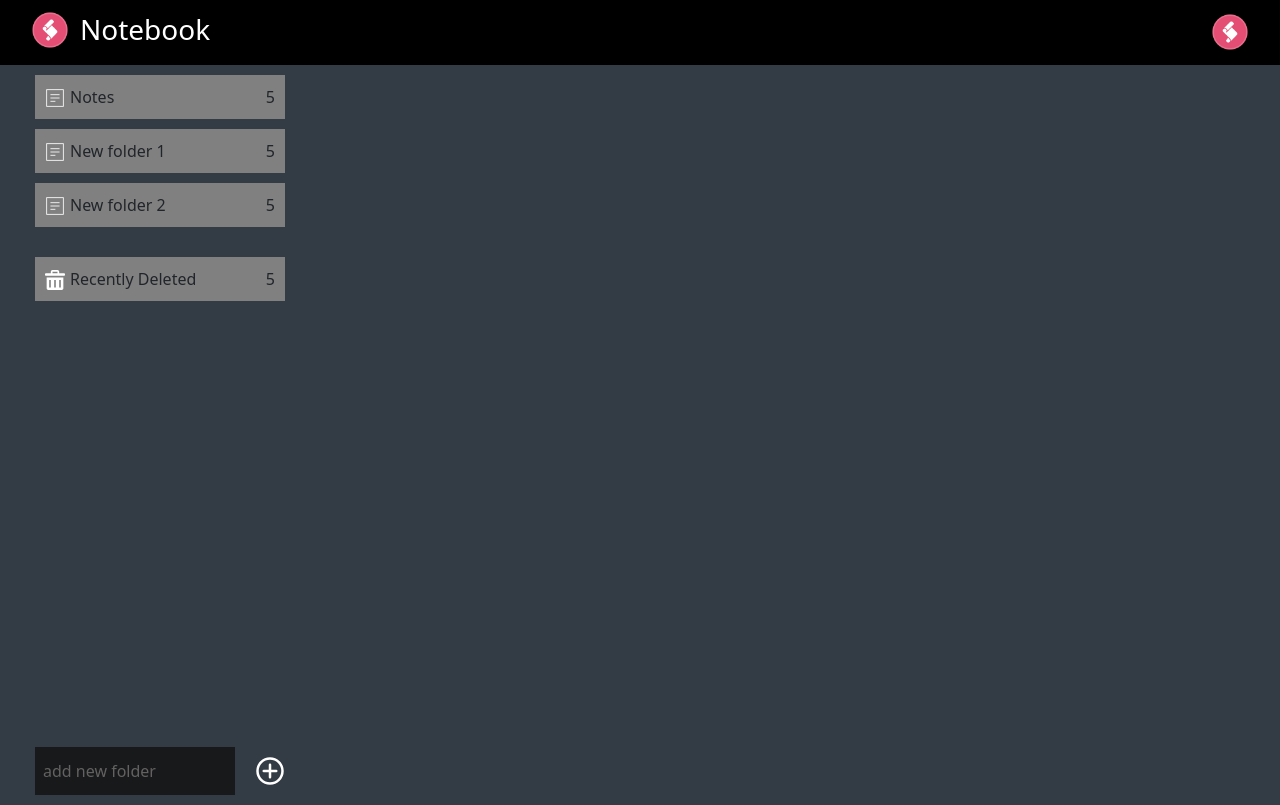
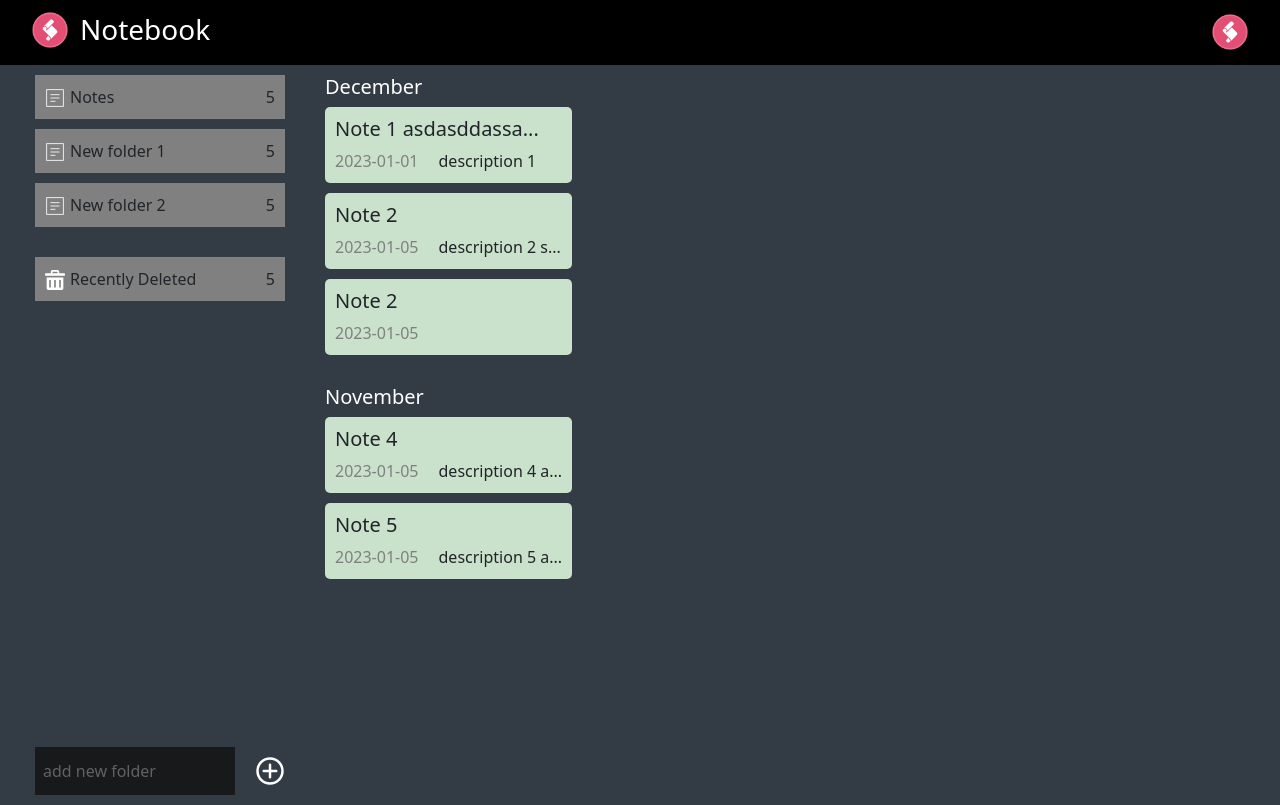
Before and after one commit to tahmidmozaffar/notebook-webapp, a Next.js app: page /dashboard in a window 1280 px wide. Built offline with nearby package versions, Linux system fonts and the light colour scheme.

Commit message:
add note list container with dummy data

```diff
--- a/package.json
+++ b/package.json
@@ -17,6 +17,7 @@
     "eslint": "8.30.0",
     "eslint-config-next": "13.1.0",
     "next": "13.1.0",
+    "prettier": "^2.8.1",
     "react": "18.2.0",
     "react-dom": "18.2.0",
     "typescript": "4.9.4"
--- a/pages/dashboard/index.tsx
+++ b/pages/dashboard/index.tsx
@@ -1,15 +1,18 @@
 import Header from "../../src/components/header";
 import styles from "./dashboard.module.css";
 import Folders from "../../src/containers/folders";
+import NoteList from "../../src/containers/note_list";
+import Spacer from "../../src/components/spacer";
 
 const Dashboard = () => {
   return (
     <div className={styles.container}>
       <Header />
-      <div style={{paddingLeft: 25}}>
+      <div style={{ display: "flex", flexDirection: "row", paddingLeft: 25 }}>
         <Folders />
+        <Spacer width={20} />
+        <NoteList />
       </div>
-
     </div>
   );
 };
--- /dev/null
+++ b/src/components/note_list_item/index.tsx
@@ -0,0 +1,37 @@
+import Spacer from "../spacer";
+import styles from "./notelistitem.module.css";
+import { textEllipsis } from "../../../src/utils";
+
+type Task = {
+  id: string;
+  title: string;
+};
+
+type Note = {
+  id: number;
+  title: string;
+  description?: string;
+  tasks?: Task[];
+  date: string;
+};
+
+type Props = {
+  note: Note;
+};
+const NoteListItem = ({ note }: Props) => {
+  return (
+    <div>
+      <div className={styles.note_container}>
+        <h5>{textEllipsis(18, note.title)}</h5>
+        <div style={{ display: "flex", flexDirection: "row" }}>
+          <span style={{ color: "gray" }}>{note.date}</span>
+          <Spacer width={20} />
+          <span>{textEllipsis(15, note.description)}</span>
+        </div>
+      </div>
+      <Spacer height={10} />
+    </div>
+  );
+};
+
+export default NoteListItem;
--- /dev/null
+++ b/src/components/note_list_item/notelistitem.module.css
@@ -0,0 +1,5 @@
+.note_container {
+  background: rgb(202, 225, 204);
+  padding: 10px;
+  border-radius: 5px;
+}
--- a/src/containers/folders/folders.module.css
+++ b/src/containers/folders/folders.module.css
@@ -3,7 +3,6 @@
   height: var(--dl-size-size-small);
   align-self: center;
   margin: 10px;
-  /* margin-bottom: var(--dl-space-space-unit); */
   padding: 8px;
   transition: 0.3s;
   border: none;
--- /dev/null
+++ b/src/containers/note_list/index.tsx
@@ -0,0 +1,23 @@
+import NoteListItem from "../../components/note_list_item";
+import Spacer from "../../components/spacer";
+import { notesInMonths } from "../../data";
+
+const NoteList = () => {
+  return (
+    <div style={{ backgroundColor: "", padding: 10,  overflow: "scroll", height: "90vh" }}>
+      {notesInMonths.map((note1) => {
+        return (
+          <>
+            <h5 style={{color: 'white'}}>{note1.month}</h5>
+            {note1.notes.map((note) => (
+              <NoteListItem key={note.id} note={note}/>
+            ))}
+            <Spacer height={20} />
+          </>
+        );
+      })}
+    </div>
+  );
+};
+
+export default NoteList;
--- a/src/data.ts
+++ b/src/data.ts
@@ -11,5 +11,62 @@ export const folders = [
     id: 3,
     name: "New folder 2",
   }
+];
 
-]
+export const notesInMonths = [
+  {
+    month: "December",
+    notes: [
+      {
+        id: 1,
+        title: "Note 1 asdasddassadasdasasd",
+        description: "description 1",
+        tasks: [
+          {
+            id: "task1",
+            title: "task 1"
+          },
+          {
+            id: "task2",
+            title: "task 2"
+          },
+          {
+            id: "task3",
+            title: "task 3"
+          }
+        ],
+        date: "2023-01-01"
+      },
+      {
+        id: 2,
+        title: "Note 2",
+        description: "description 2 sadasd asdasd",
+        date: "2023-01-05"
+      },
+      {
+        id: 3,
+        title: "Note 2",
+        date: "2023-01-05"
+      }
+    ]
+  },
+  {
+    month: "November",
+    notes: [
+      {
+        id: 4,
+        title: "Note 4",
+        description: "description 4 asdasd",
+        date: "2023-01-05"
+      },
+      {
+        id: 5,
+        title: "Note 5",
+        description: "description 5 asdasds",
+        date: "2023-01-05"
+      }
+
+    ]
+  }
+
+];
--- /dev/null
+++ b/src/utils.ts
@@ -0,0 +1,7 @@
+export const textEllipsis = (count: number, text?: string) => {
+  if (text && text.length > count) {
+    return text.substring(0, count) + "...";
+  }
+
+  return text;
+};
```
Also changed, not shown: pages/signup/index.tsx (+6 -6 lines), src/containers/note_list/notelist.module.css (added), styles/common.module.css (line endings or trailing spaces), 1 other file (tests, documents, lock files or other folders).
